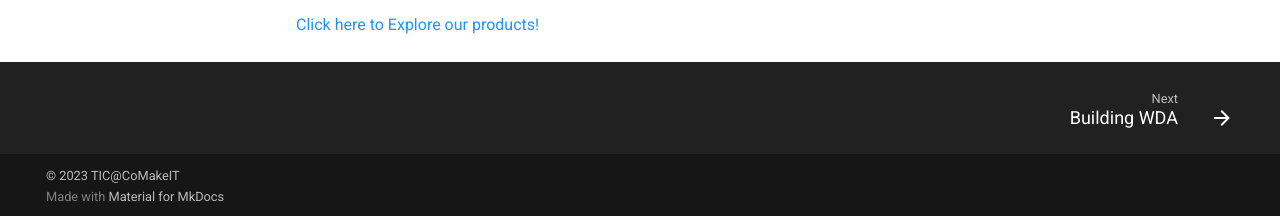
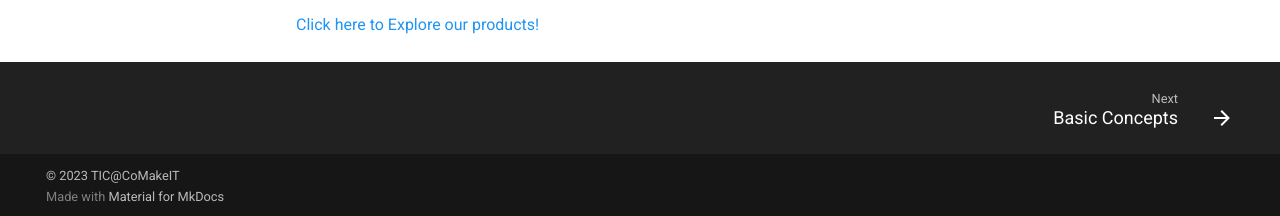
Before and after one commit to tic-oss/tic-oss.github.io, an MkDocs documentation site: the page built from docs/index.md, in a window 1280 px wide and 1185 px high. Shown: the part 966-1182 px from the top of the window. Built offline with MkDocs 1.6.1 and Material for MkDocs 9.7.7, drawn with Linux system fonts in a browser that asks for light colours; comment, search, counter and statistics services are not loaded.

```diff
--- a/mkdocs.yml
+++ b/mkdocs.yml
@@ -62,7 +62,7 @@ nav:
   - Introduction:
     - Our Products: index.md
   - Developer's Guide:
-    - Developers's Guide/concept.md
+    - Developers's Guide/Concept.md
     - Generating-WDA:
       - Building WDA: Developers's Guide/Generating-WDA/buildingWDA.md
     - Generating-WDI:
```
